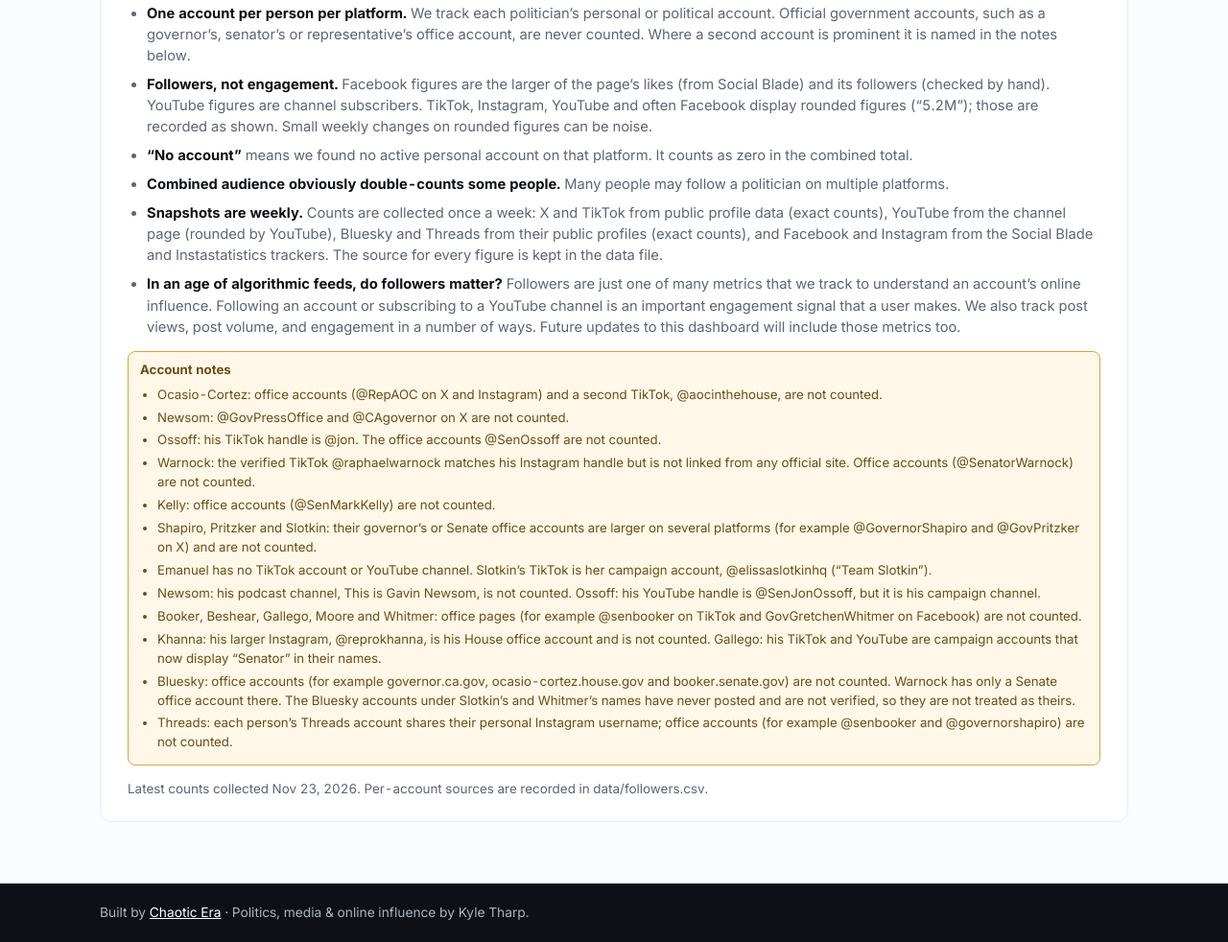
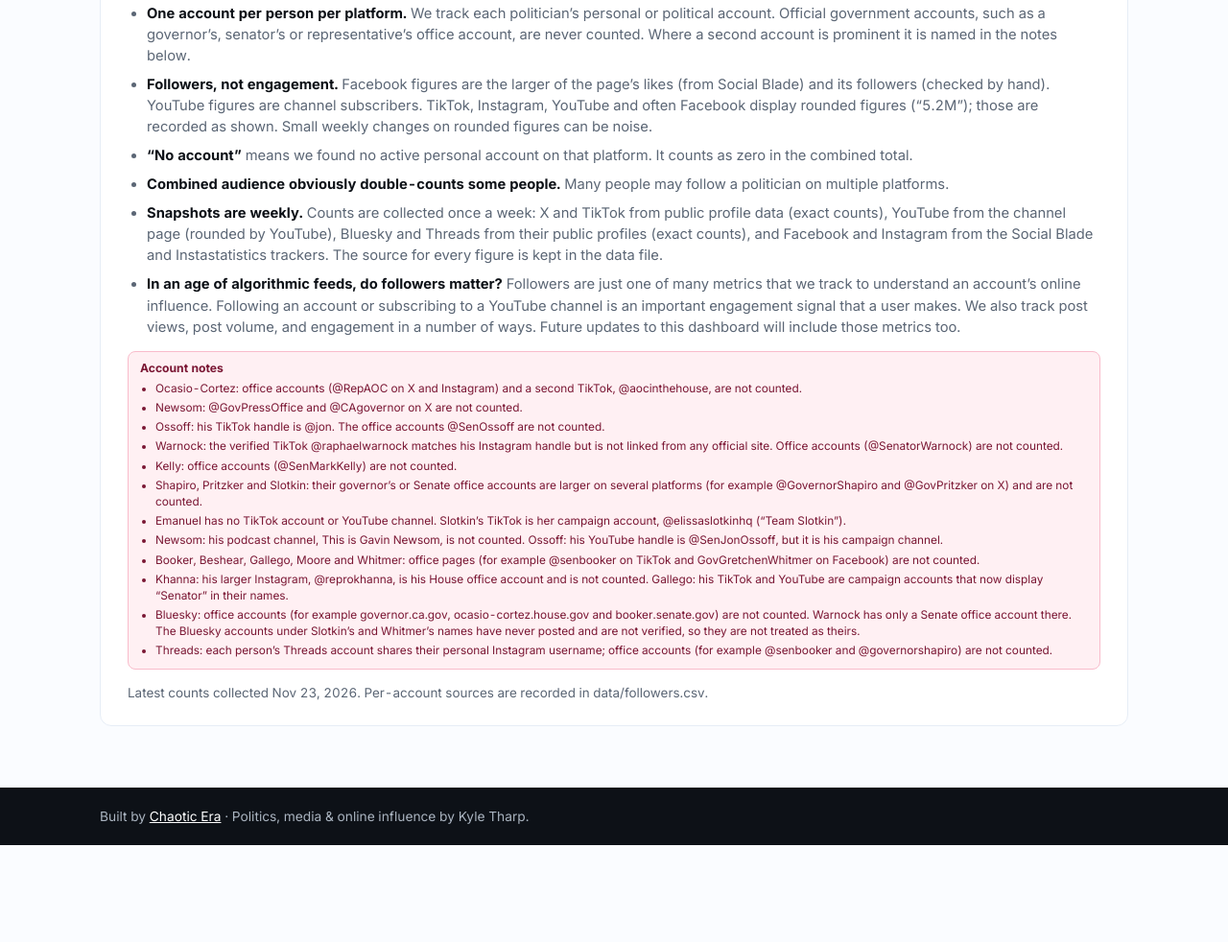
Before and after one commit to readchaoticera/2028socialtracker, a plain HTML site: page dist/index.html in a window 1280 px wide. Shown: the part 3958-4940 px from the top of the page at 96% size. After the commit the page ends 4839 px from the top, so only its background shows below. Drawn offline with Linux system fonts and the light colour scheme.

Commit message:
Account notes box: light brand-magenta tint, smaller text
Co-Authored-By: Claude Opus 5.5 <noreply@anthropic.com>
Claude-Session: https://claude.ai/code/session_01JNy6vdfCzJLtmrskNmjLFk

```diff
--- a/dist/index.html
+++ b/dist/index.html
@@ -30,6 +30,9 @@
   --cta-bg: #02101f;        /* Chaotic Era navy, as on the other dashboards */
   --cta-ink: #ffffff;
   --cta-border: transparent;
+  --note-bg: #fff0f3;       /* light tint of the brand magenta */
+  --note-border: #f9bccb;
+  --note-ink: #7a1633;
   --on-accent: #ffffff;
   --gold: #d9a441;
   --flag-bg: #fff8e8;
@@ -50,6 +53,7 @@
     --line: #253041; --line-strong: #33415a;
     --accent: #5aacff; --accent-dark: #86c2ff; --accent-soft: #19283a; --on-accent: #0b1320; --pink: #ff4f78;
     --cta-bg: #1a2a3f; --cta-ink: #ffffff; --cta-border: #2c3e57;
+    --note-bg: #2a1820; --note-border: #5a2a3b; --note-ink: #ffc9d6;
     --flag-bg: #2a2314; --flag-ink: #f0d08e;
     --up: #3fc495; --down: #f08a5d;
     --footer-bg: #0a0e13; --footer-ink: #93a0ae; --footer-link: #ffffff;
@@ -63,6 +67,7 @@
   --line: #253041; --line-strong: #33415a;
   --accent: #5aacff; --accent-dark: #86c2ff; --accent-soft: #19283a; --on-accent: #0b1320; --pink: #ff4f78;
     --cta-bg: #1a2a3f; --cta-ink: #ffffff; --cta-border: #2c3e57;
+    --note-bg: #2a1820; --note-border: #5a2a3b; --note-ink: #ffc9d6;
   --flag-bg: #2a2314; --flag-ink: #f0d08e;
   --up: #3fc495; --down: #f08a5d;
   --footer-bg: #0a0e13; --footer-ink: #93a0ae; --footer-link: #ffffff;
@@ -272,12 +277,12 @@ td.total .cnt { font-family: var(--serif); font-size: 1rem; }
 .methodology ul { margin: 0; padding-left: 20px; color: var(--ink-soft); }
 .methodology li { margin-bottom: 8px; font-size: 0.92rem; }
 .methodology strong { color: var(--ink); }
-.flag ul { margin: 6px 0 0; padding-left: 18px; color: inherit; }
-.flag li { font-size: 0.83rem; margin-bottom: 4px; }
+.flag ul { margin: 4px 0 0; padding-left: 16px; color: inherit; }
+.flag li { font-size: 0.74rem; line-height: 1.45; margin-bottom: 3px; }
 .footnote { margin: 14px 0 0; font-size: 0.84rem; color: var(--ink-soft); }
 .flag {
-  font-size: 0.83rem; color: var(--flag-ink); background: var(--flag-bg);
-  border: 1px solid var(--gold); border-radius: 8px; padding: 9px 12px; margin-top: 14px;
+  font-size: 0.76rem; color: var(--note-ink); background: var(--note-bg);
+  border: 1px solid var(--note-border); border-radius: 8px; padding: 8px 12px 6px; margin-top: 14px;
 }
 
 /* ---------- Footer ---------- */
```
Also changed, not shown: docs/index.html (+9 -4 lines), src/template.html (+9 -4 lines).
